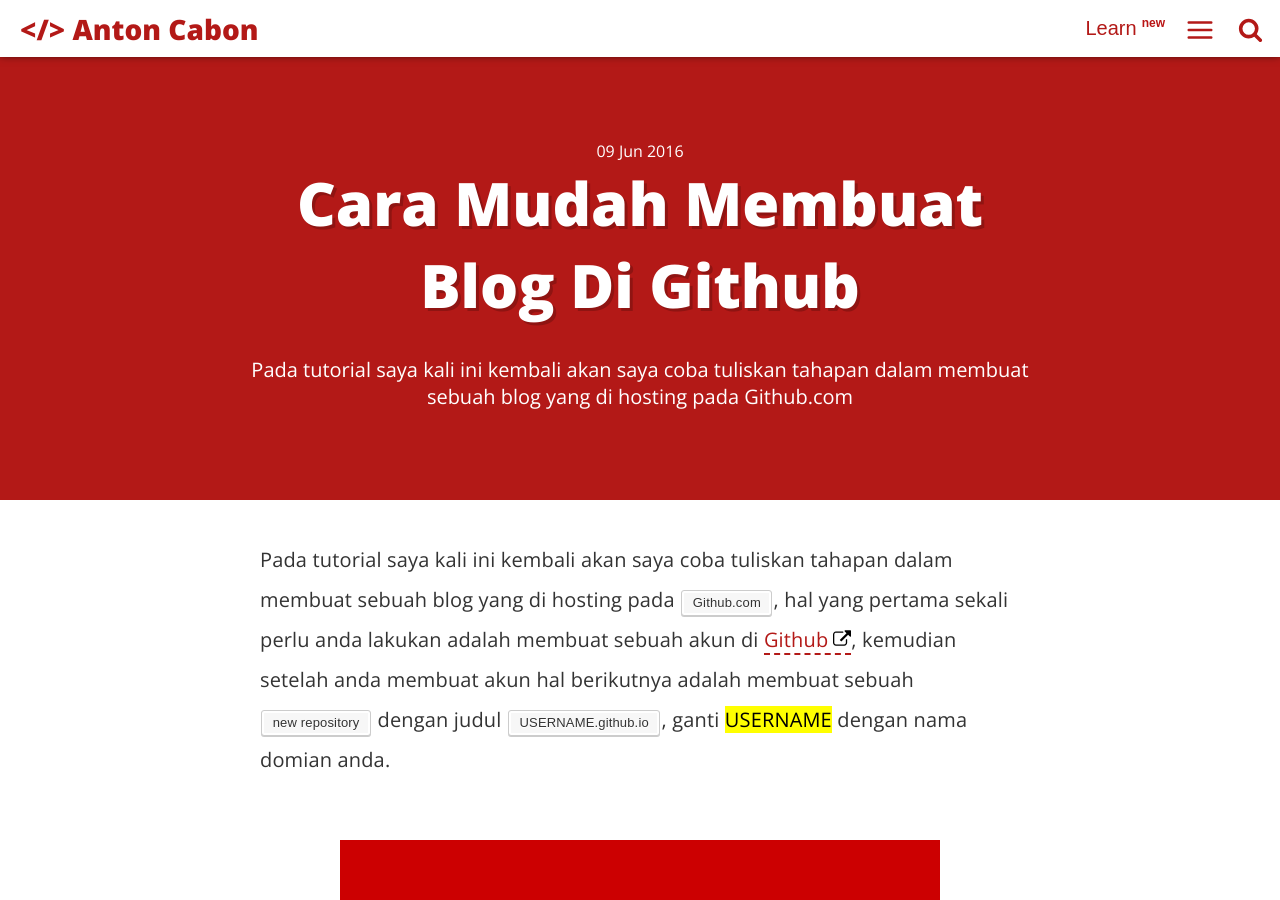
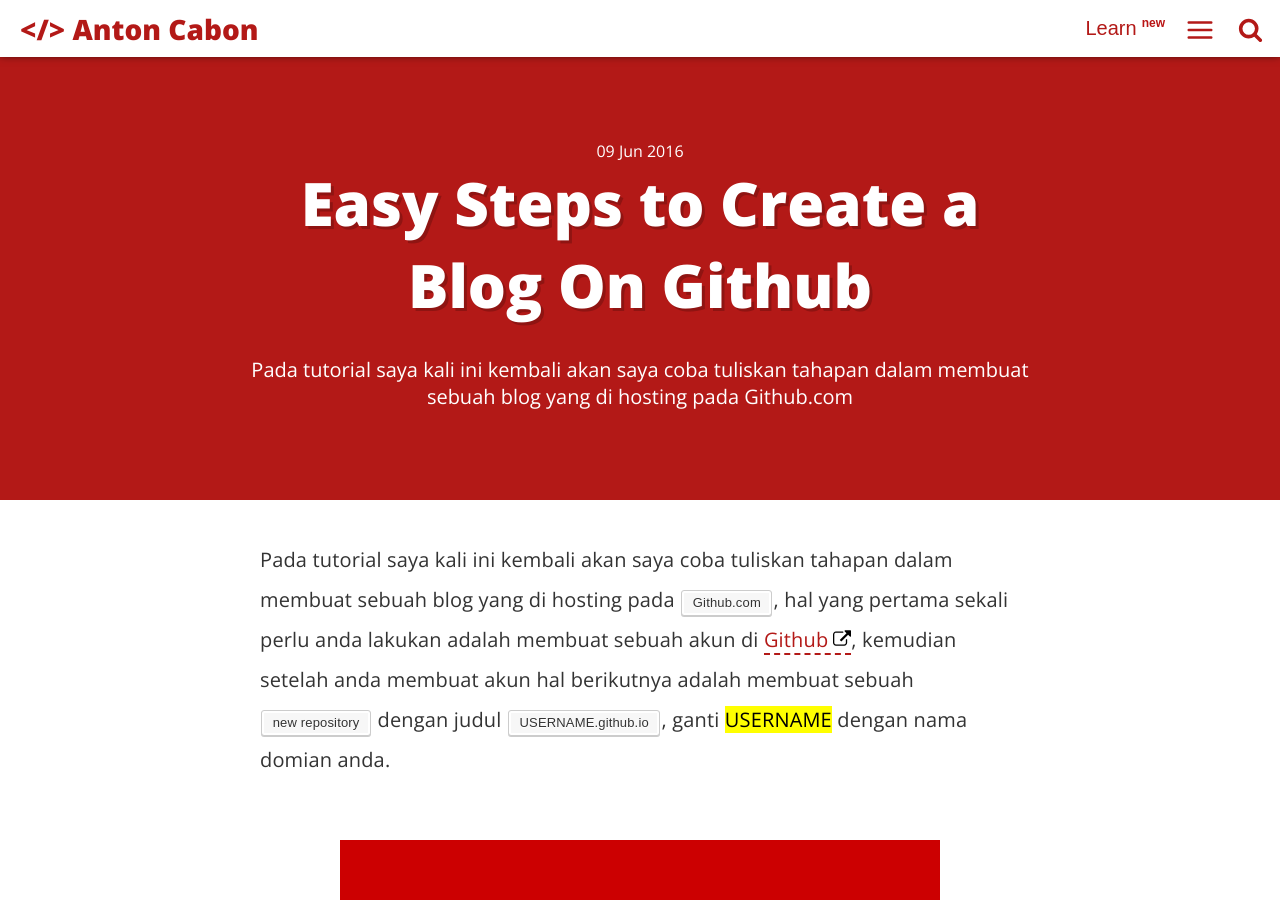
Before and after one commit to antoncabon/antoncabon.github.io, a Jekyll site: the page built from _posts/2016-06-09-cara-mudah-membuat-blog-di-github.md, in a window 1280 px wide and 900 px high. Built offline with Jekyll 4.4.1, drawn with Linux system fonts in a browser that asks for light colours; comment, search, counter and statistics services are not loaded.

Commit message:
Update 2016-06-09-cara-mudah-membuat-blog-di-github.md

```diff
--- a/_posts/2016-06-09-cara-mudah-membuat-blog-di-github.md
+++ b/_posts/2016-06-09-cara-mudah-membuat-blog-di-github.md
@@ -1,7 +1,7 @@
 ---
 published: true
 layout: post
-title: "Cara Mudah Membuat Blog Di Github"
+title: "Easy Steps to Create a Blog On Github"
 date: 2016-06-09 01:38:37
 image: '/assets/img/tutorial/jekyll-theme.jpg'
 description: "Pada tutorial saya kali ini kembali akan saya coba tuliskan tahapan dalam membuat sebuah blog yang di hosting pada Github.com"
@@ -9,7 +9,7 @@ main-class: 'jekyll'
 tags:
 - blogging
 - tutorial
-twitter_text: "Cara Mudah Membuat Blog Di Github"
+twitter_text: "Easy Steps to Create a Blog On Github"
 introduction: "Pada tutorial saya kali ini kembali akan saya coba tuliskan tahapan dalam membuat sebuah blog yang di hosting pada Github.com"
 ---
 
```
